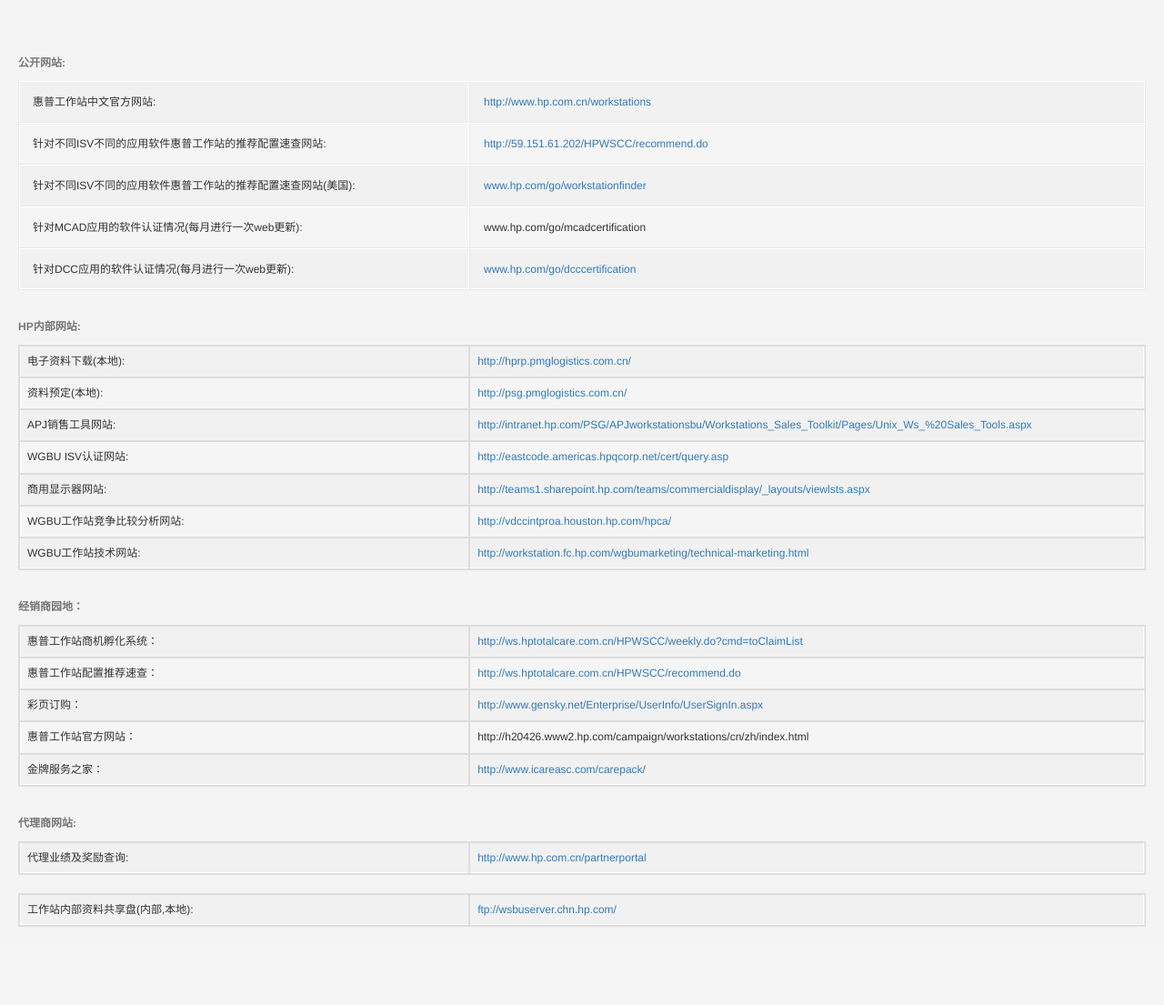
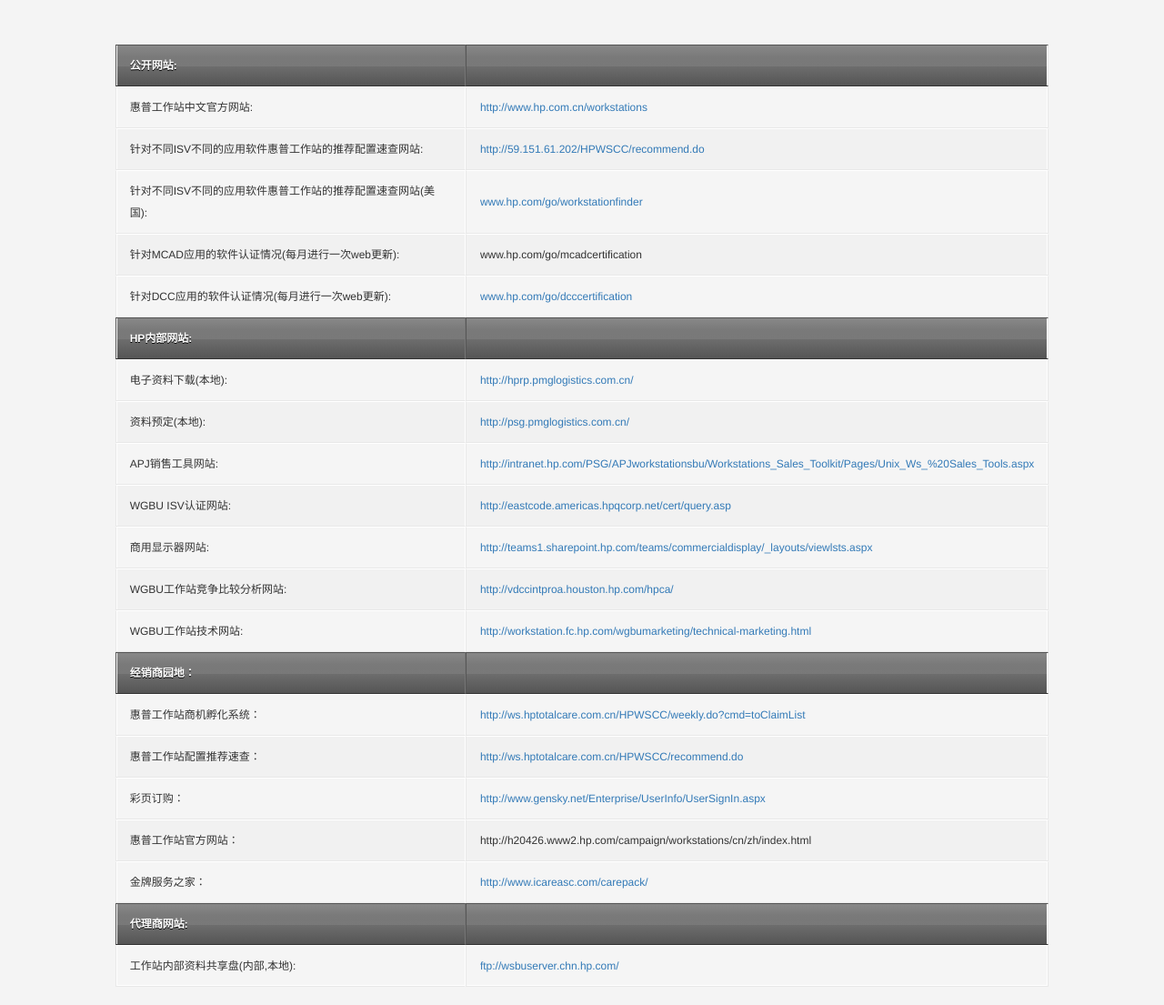
Before and after one commit to ferrousmetal/Product, a Django app: page / in a window 1280 px wide. Shown: the part 51-1156 px from the top of the page at 91% size. Before the commit the page ends 1070 px from the top, so only its background shows below. Run offline with Django 3.2, Linux system fonts and the light colour scheme; tables that the repository leaves empty hold one stand-in row (values such as "Sample post"); some libraries are stand-ins or nearby versions.

Commit message:
Add new style

```diff
--- a/PriceBook_update/templates/PWS_PR_PriceBook/base.html
+++ b/PriceBook_update/templates/PWS_PR_PriceBook/base.html
@@ -200,7 +200,7 @@
         }
     </style>
 </head>
-<body class="body-content">
+<body class="body-content col-md-10 col-md-offset-1">
 <div>
     {% block nav %}
         <nav class="navbar navbar-default navbar-fixed-top" style="border-radius: 0;margin-bottom: 10px;">
--- a/PriceBook_update/templates/PWS_PR_PriceBook/index.html
+++ b/PriceBook_update/templates/PWS_PR_PriceBook/index.html
@@ -2,12 +2,16 @@
 {% block title %}<title>常用网站</title>{% endblock title %}
 {% block Z_js %}{% endblock Z_js %}
 {% block content %}
+
     <div class="table-responsive customer-table">
         <table>
-            <caption><b>公开网站:</b></caption>
             <tbody>
                 <tr>
-                <td width="40%">惠普工作站中文官方网站:</td>
+                    <th width="40%">公开网站:</th>
+                    <th width="60%"></th>
+                </tr>
+                <tr>
+                    <td>惠普工作站中文官方网站:</td>
                     <td>
                         <a href="http://www.hp.com.cn/workstations" target="_blank">http://www.hp.com.cn/workstations</a>
                     </td>
@@ -37,14 +41,12 @@
                         <a href="http://www.hp.com/go/dcccertification" target="_blank">www.hp.com/go/dcccertification</a>
                     </td>
                 </tr>
-            </tbody>
-        </table>
-
-        <table class="table table-bordered">
-            <caption><b>HP内部网站:</b></caption>
-            <tbody>
                 <tr>
-                <td width="40%">电子资料下载(本地):</td>
+                    <th>HP内部网站:</th>
+                    <th></th>
+                </tr>
+                <tr>
+                    <td>电子资料下载(本地):</td>
                     <td>
                         <a href="http://hprp.pmglogistics.com.cn/" target="_blank">http://hprp.pmglogistics.com.cn/</a>
                     </td>
@@ -88,12 +90,10 @@
                            target="_blank">http://workstation.fc.hp.com/wgbumarketing/technical-marketing.html</a>
                     </td>
                 </tr>
-            </tbody>
-        </table>
-
-        <table class="table table-bordered">
-            <caption><b>经销商园地：</b></caption>
-            <tbody>
+                <tr>
+                    <th>经销商园地：</th>
+                    <th></th>
+                </tr>
                 <tr>
                     <td width="40%">惠普工作站商机孵化系统：</td>
                     <td>
@@ -125,23 +125,10 @@
                         <a href="http://www.icareasc.com/carepack/" target="_blank">http://www.icareasc.com/carepack/</a>
                     </td>
                 </tr>
-            </tbody>
-        </table>
-
-        <table class="table table-bordered">
-            <caption><b>代理商网站:</b></caption>
-            <tbody>
                 <tr>
-                <td width="40%">代理业绩及奖励查询:</td>
-                <td>
-                    <a href="http://www.hp.com.cn/partnerportal" target="_blank">http://www.hp.com.cn/partnerportal</a>
-                </td>
+                    <th>代理商网站:</th>
+                    <th></th>
                 </tr>
-            </tbody>
-        </table>
-
-        <table class="table table-bordered">
-            <tbody>
                 <tr>
                     <td width="40%">工作站内部资料共享盘(内部,本地):</td>
                     <td>
--- a/PriceBook_update/templates/PWS_PR_PriceBook/login.html
+++ b/PriceBook_update/templates/PWS_PR_PriceBook/login.html
@@ -2,7 +2,8 @@
 {% block title %}<title>登录</title>{% endblock title %}
 {% block Z_js %}{% endblock Z_js %}
 {% block content %}
-    <div style="width: 20%;margin: 80px auto;">
+    <div class="col-md-6 col-md-offset-3 col-xs-12" style="margin-top:60px;">
+        <h3 class="text-center">登录</h3>
         <form method="post">
             {% csrf_token %}
             <div class="form-group">
@@ -13,7 +14,7 @@
                 <label for="exampleInputPassword1">密码</label>
                 <input type="password" class="form-control" name="InputPassword" placeholder="请输入密码">
             </div>
-            <button type="submit" class="btn btn-default">登录</button>&nbsp;&nbsp;&nbsp;&nbsp;&nbsp;<span
+            <button type="submit" class="btn btn-default" style="width:100%;background:#337ab7">登录</button>&nbsp;&nbsp;&nbsp;&nbsp;&nbsp;<span
                 style="color:red;">{{ errmsg }}</span>
         </form>
     </div>
--- a/PriceBook_update/templates/PWS_PR_PriceBook/register.html
+++ b/PriceBook_update/templates/PWS_PR_PriceBook/register.html
@@ -2,9 +2,10 @@
 {% block title %}<title>注册</title>{% endblock title %}
 {% block Z_js %}{% endblock Z_js %}
 {% block content %}
-    <div style="width: 20%;margin: 80px auto;">
+    <div class="col-md-6 col-md-offset-3 col-xs-12" style="margin-top:60px;">
         <form method="post">
             {% csrf_token %}
+            <h3 class="text-center">注册</h3>
             <div class="form-group">
                 <label for="exampleInputEmail1">邮箱</label>
                 <input type="email" class="form-control" name="InputEmail" placeholder="请输入邮箱">
@@ -17,7 +18,7 @@
                 <label for="exampleInputPassword1">确认密码</label>
                 <input type="password" class="form-control" name="ConfirmPassword" placeholder="请确认密码">
             </div>
-            <button type="submit" class="btn btn-default">注册</button>&nbsp;&nbsp;&nbsp;&nbsp;&nbsp;<span style="color:red;">{{ errmsg }}</span>
+            <button type="submit" class="btn btn-default" style="width:100%;background:#337ab7">注册</button>&nbsp;&nbsp;&nbsp;&nbsp;&nbsp;<span style="color:red;">{{ errmsg }}</span>
         </form>
     </div>
 {% endblock content %}
```
Also changed, not shown: PriceBook_update/static/mycss/custom.css (+48 -1 lines), PriceBook_update/templates/PWS_PR_PriceBook/Z2_mini_G4.html (+19 -16 lines), PriceBook_update/templates/PWS_PR_PriceBook/user_rules.html (+15 -12 lines), PriceBook_update/templates/PWS_PR_PriceBook/user_rules_label.html (+6 -3 lines). Lines whose indentation alone changed are shown as unchanged.
